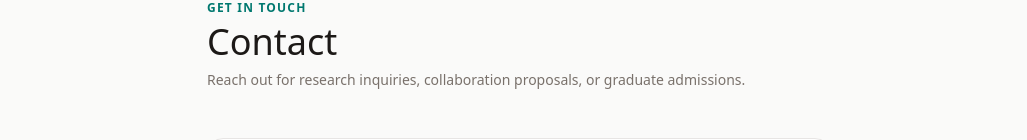
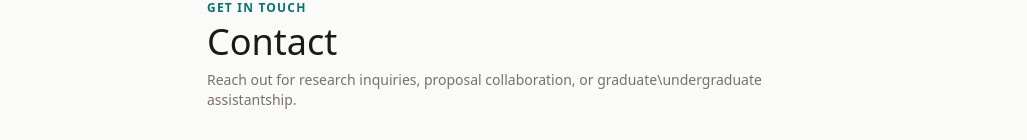
Before and after one commit to MA-Hossain/MA-Hossain.github.io, a Next.js app: page /contact in a window 1280 px wide. Shown: the part 137-277 px from the top of the page, without its empty margins (121-1148 px from the left). Built offline with nearby package versions, Linux system fonts and the light colour scheme; no server answers.

Commit message:
Update contact.tsx

```diff
--- a/pages/contact.tsx
+++ b/pages/contact.tsx
@@ -113,7 +113,7 @@ export default function Contact() {
           <p className="text-xs font-semibold text-teal-700 dark:text-teal-400 uppercase tracking-widest mb-1.5">Get in Touch</p>
           <h1 className="font-serif text-3xl sm:text-4xl font-medium text-stone-900 dark:text-stone-50">Contact</h1>
           <p className="text-stone-500 dark:text-stone-400 mt-2 text-sm">
-            Reach out for research inquiries, collaboration proposals, or graduate admissions.
+            Reach out for research inquiries, proposal collaboration, or graduate\undergraduate assistantship.
           </p>
         </div>
 
```
